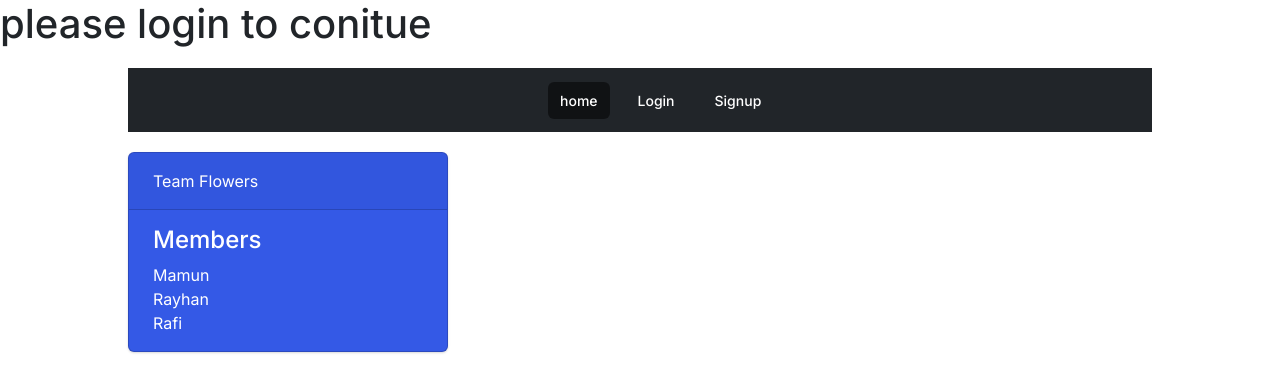
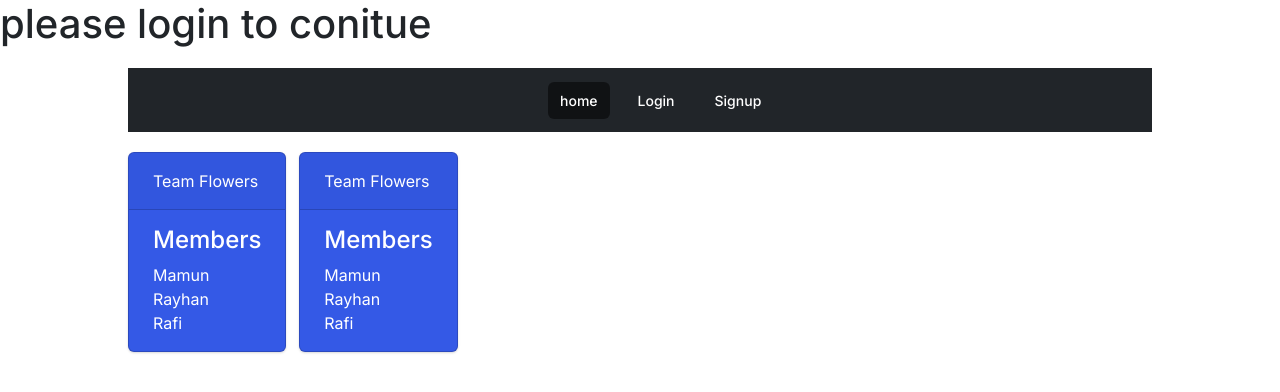
Before and after one commit to MM-Mamunn/django-authentication-app, a Django app: page / in a window 1280 px wide. Shown: the top 392 px of the page. Run offline with Django 4.2, Linux system fonts and the light colour scheme; some libraries are stand-ins or nearby versions.

Commit message:
12.5.23.v-1

```diff
--- a/st/templates/in.html
+++ b/st/templates/in.html
@@ -43,7 +43,7 @@
           </div>
         </nav>
 
-
+<div style="display:flex;">
         <div class="card text-white bg-primary mb-3" style="max-width: 20rem; margin-top:20px;margin-left:10%">
           <div class="card-header">Team Flowers</div>
           <div class="card-body">
@@ -52,6 +52,17 @@
           </div>
         </div>
 
+        <div class="card text-white bg-primary mb-3" style="max-width: 20rem; margin-top:20px;margin-left:1%">
+          <div class="card-header">Team Flowers</div>
+          <div class="card-body">
+            <h4 class="card-title">Members</h4>
+            <p class="card-text">Mamun</br>Rayhan</br>Rafi</p>
+          </div>
+        </div>
+
+
+</div>
+
     </main>
     <script src="https://cdn.jsdelivr.net/npm/bootstrap@5.0.2/dist/js/bootstrap.bundle.min.js"></script>
 
--- a/st/views.py
+++ b/st/views.py
@@ -12,14 +12,18 @@ def home(request):
     if not request.user.is_superuser and request.user.is_authenticated:
         if 'st' in request.user.username:
             dic={'data':'error'}
-            stdata =students.objects.all()
+
+            # i =students.objects.filter(username__icontains=request.user.username);
+            stdata=students.objects.all()
             for i in stdata:
+                print(i.username)
                 # if authenticate(request,username=i.username,password=i.password):
                 if i.username == request.user.username:
+                    print('yes')
                     dic={
                         'data':i,
-                    }
-                return render(request, "home.html",dic)
+                        }
+            return render(request, "home.html",dic)
 
         else :
             return render(request, "thome.html")
```
Also changed, not shown: db.sqlite3.
